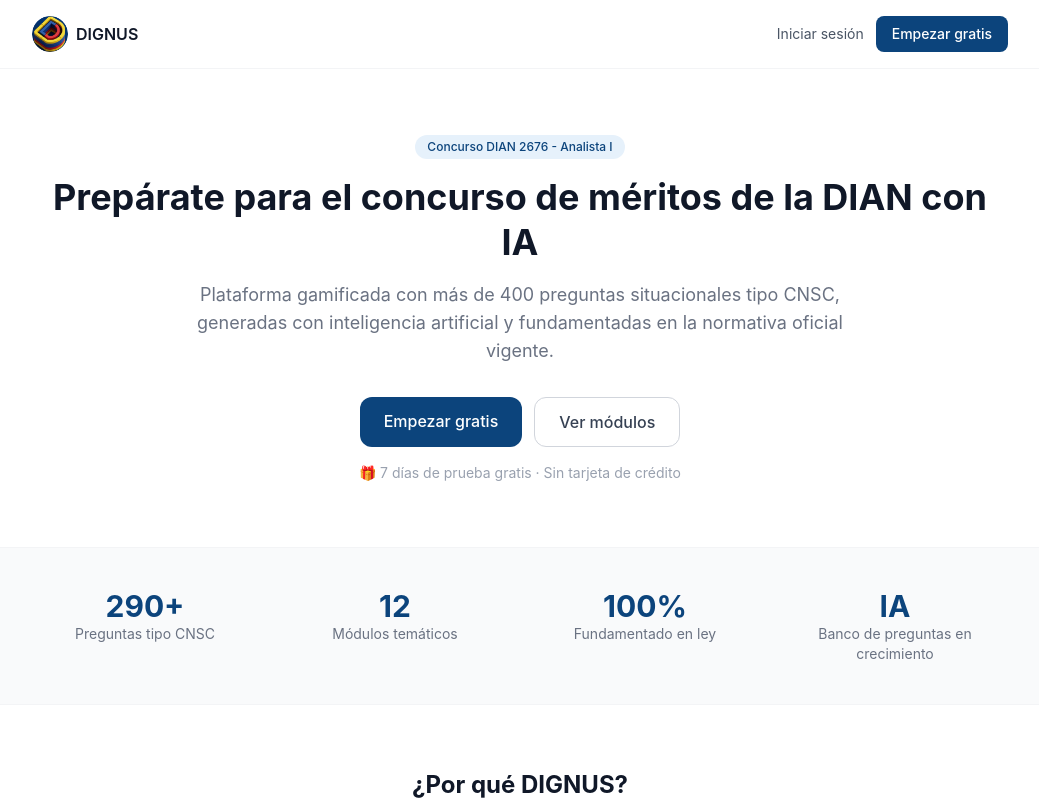
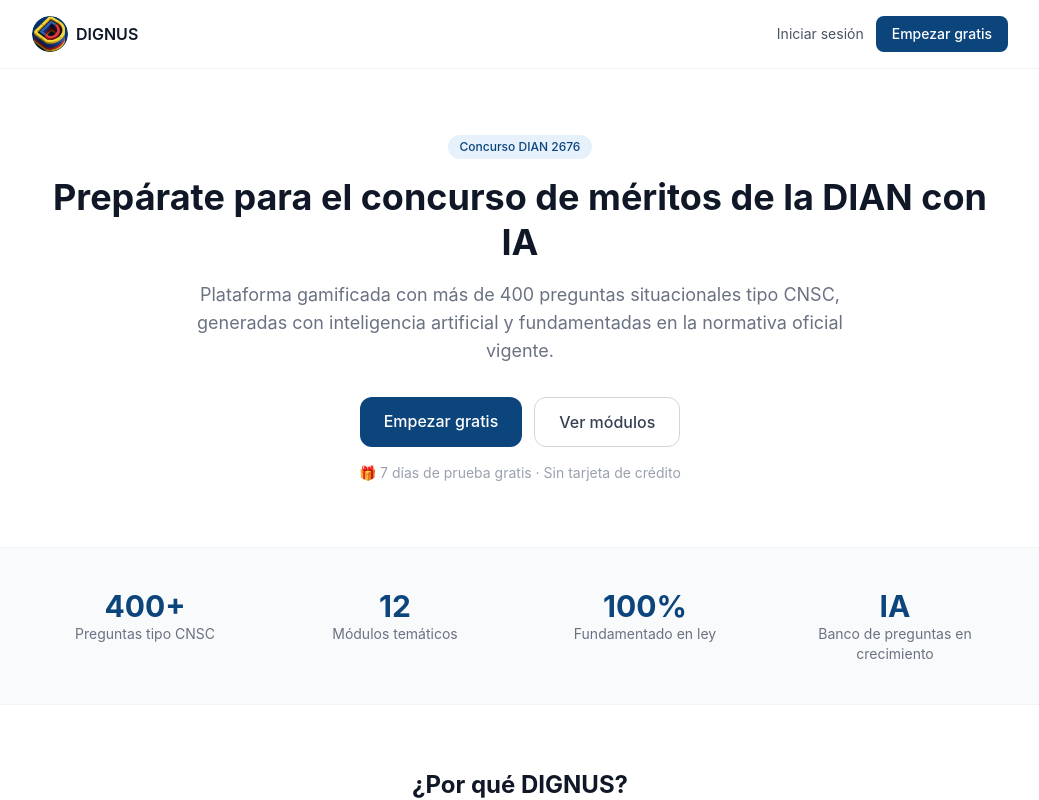
Before and after one commit to TecnoLuzSolar/dian-academy, a Next.js app: page / in a window 1280 px wide. Shown: the top 800 px of the page, without its empty margins (120-1159 px from the left). Built offline with nearby package versions, Linux system fonts and the light colour scheme; no server answers.

Commit message:
feat: rebranding a DIGNUS + logo e iconos PWA

```diff
--- a/src/app/page.tsx
+++ b/src/app/page.tsx
@@ -44,7 +44,7 @@ export default async function HomePage() {
 
       <section className="max-w-5xl mx-auto px-6 py-16 text-center">
         <div className="inline-block bg-[#E6F1FB] text-[#0C447C] text-xs font-medium px-3 py-1 rounded-full mb-4">
-          Concurso DIAN 2676 - Analista I
+          Concurso DIAN 2676
         </div>
         <h1 className="text-4xl font-bold text-gray-900 mb-4 leading-tight">
           Prepárate para el concurso de méritos de la DIAN con IA
@@ -68,7 +68,7 @@ export default async function HomePage() {
       <section className="bg-gray-50 border-y border-gray-100">
         <div className="max-w-5xl mx-auto px-6 py-10 grid grid-cols-2 md:grid-cols-4 gap-6 text-center">
           <div>
-            <p className="text-3xl font-bold text-[#0C447C]">290+</p>
+            <p className="text-3xl font-bold text-[#0C447C]">400+</p>
             <p className="text-sm text-gray-500">Preguntas tipo CNSC</p>
           </div>
           <div>
```
